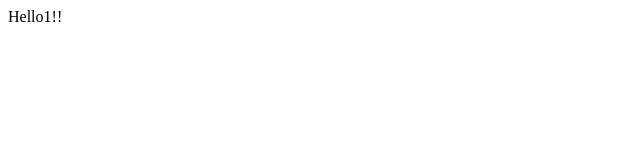
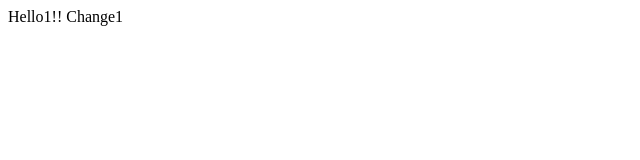
Before and after one commit to Tolstykh-Marina/tolstykh-marina.github.io, a plain HTML site: page index.html in a window 1280 px wide. Shown: the full height of the page, 0-640 px from the left. Drawn offline with Linux system fonts and the light colour scheme.

Commit message:
added one more row

```diff
--- a/index.html
+++ b/index.html
@@ -2,4 +2,5 @@
 <head></head>
 <body>
 Hello1!!
+Change1
 </body>
```
